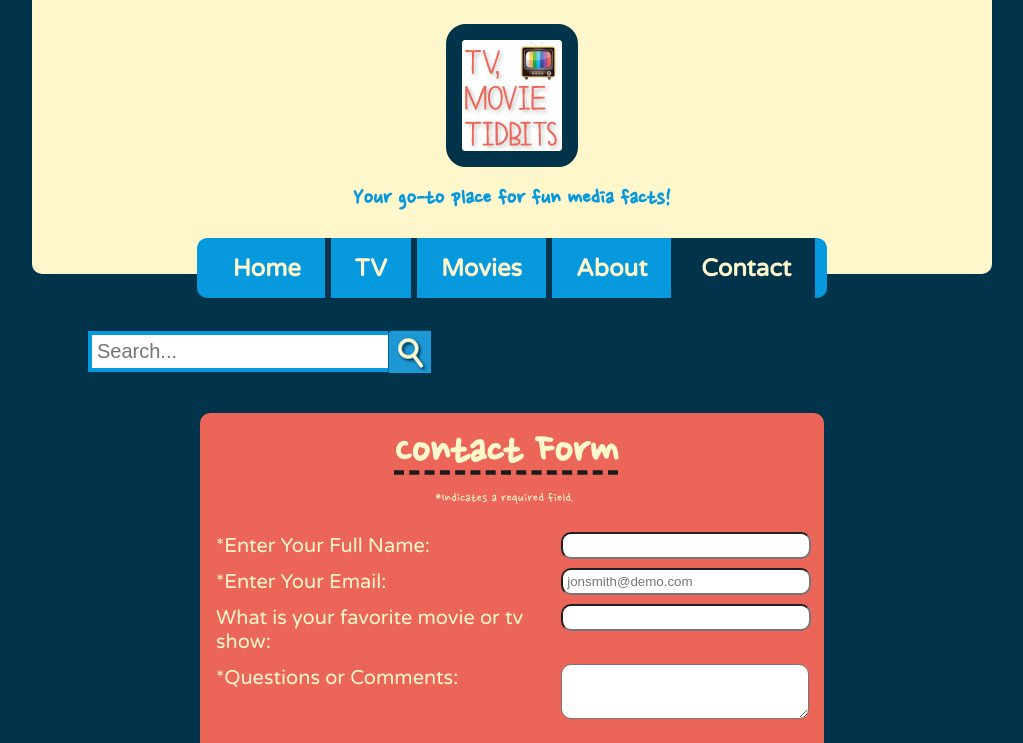
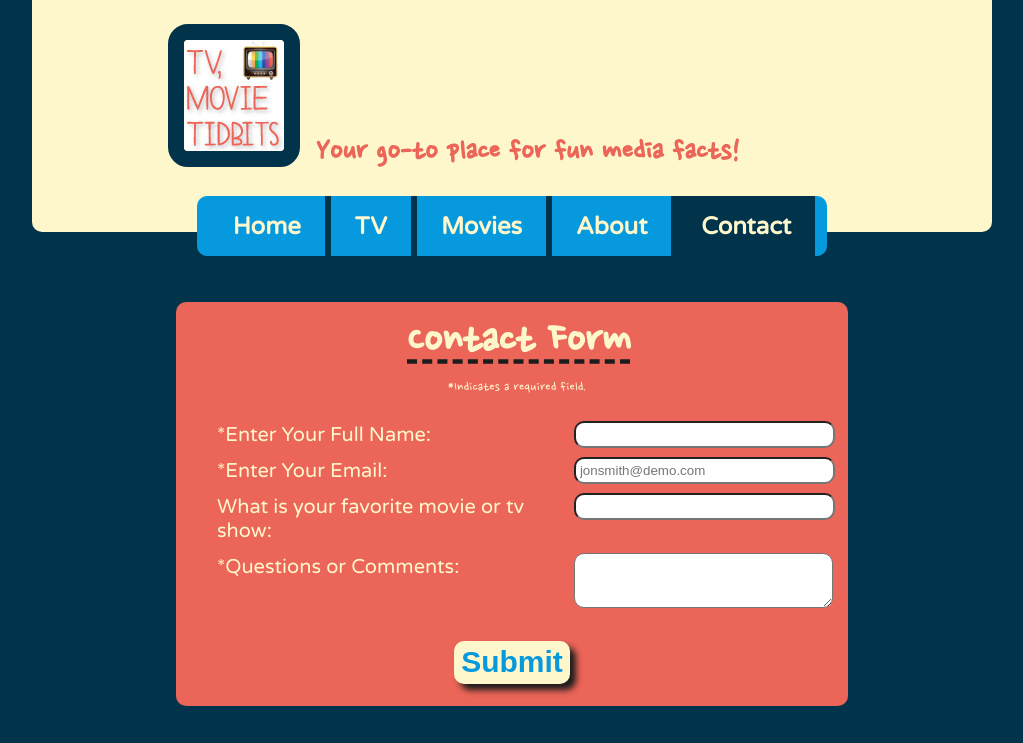
Before and after one commit to HoweBekah/COMM310WEBSITE, a plain HTML site: page contact.html in a window 1280 px wide. Shown: the top 743 px of the page, without its empty margins (128-1151 px from the left). Drawn offline with nearby package versions, Linux system fonts and the light colour scheme.

Commit message:
finalized

```diff
--- a/contact.html
+++ b/contact.html
@@ -12,10 +12,11 @@
 
 <body>
     <header>
-        <div id="logoback">
+        <div id="top">
             <a href="index.html"><img src="images/tvmovietidbitslogo.jpg" alt="TV, Movie Tidbits Logo" id="logo" /></a>
+
+            <h2>Your go-to place for fun media facts!</h2>
         </div>
-        <h2>Your go-to place for fun media facts!</h2>
         <nav>
             <ul id="navul">
                 <li><a href="index.html">Home</a></li>
@@ -27,11 +28,7 @@
         </nav>
 
     </header>
-    <div id="searchbar">
-        <input type="search" placeholder="Search...">
-        <input type="image" src="images/searchbutton.png" alt="Submit">
-        <!--<input type="submit" value="Search">-->
-    </div>
+
     <main>
         <form id="contactform" action="thankyou.html">
             <fieldset>
--- a/css/main.css
+++ b/css/main.css
@@ -26,12 +26,23 @@ header {
   color: #0699dd;
   border-bottom-right-radius: 10px;
   border-bottom-left-radius: 10px;
+  margin-bottom: 3em;
+}
+
+#top {
+  width: 65%;
+  display: grid;
+  grid-template-columns: .75fr 3fr;
+  margin-left: 8.5em;
+  text-align: left;
 }
 
 #logo {
+  grid-column: 1;
   margin-top: 1.5em;
   border: 1em solid #01334a;
   border-radius: 20px;
+
 }
 
 nav ul {
@@ -56,8 +67,13 @@ nav {
 }
 
 header h2 {
+  grid-column: 2;
+  color: #eb6558;
   margin-bottom: 0;
   margin-top: 0.5em;
+  margin-left: .5em;
+  align-self: flex-end;
+  font-size: 2em;
 }
 
 #navul {
@@ -312,6 +328,7 @@ figure.divtitle div:hover .overlay {
 figure.divtitle div div.overlay p {
   padding: 0.4em;
   margin: 0;
+  text-shadow: .2em .2em .2em #1c1c1c;
 }
 
 div.aboutmediatitle {
@@ -365,17 +382,18 @@ div.aboutmediatitle h4 {
   text-align: center;
   background-color: #eb6558;
   border-radius: 0.5em;
-  width: 65%;
-  margin: auto;
+  width: 70%;
   font-size: 1.25em;
   display: table;
   margin: 2em auto;
+  margin-top: 3.5em;
 }
 
 fieldset {
   border: none;
   margin: 0.5em;
   padding-left: 0;
+  margin-left: 1.75em;
 }
 
 legend {
```
Also changed, not shown: about.html (+4 -7 lines), index.html (+2 -7 lines), movies.html (+4 -6 lines), styleguide/index.html (+0 -5 lines), tv.html (+3 -7 lines), 1 other file.
